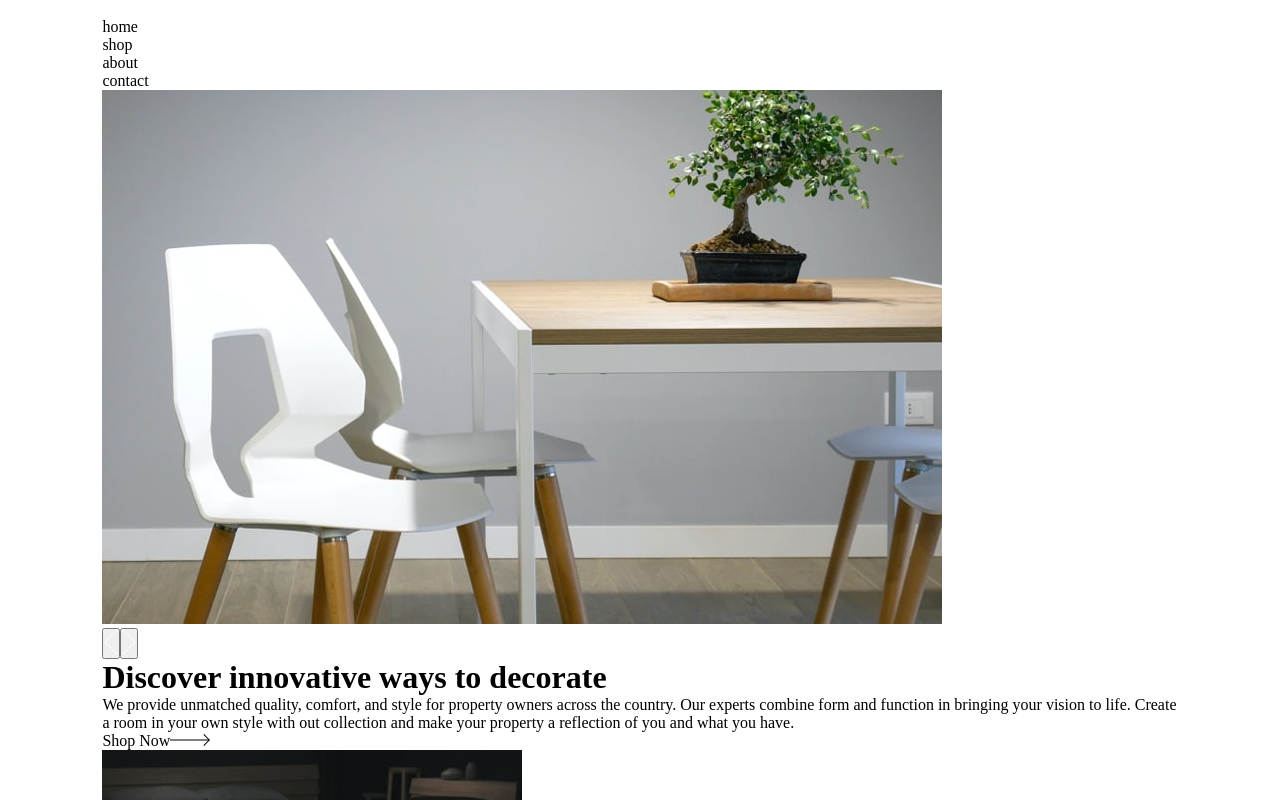
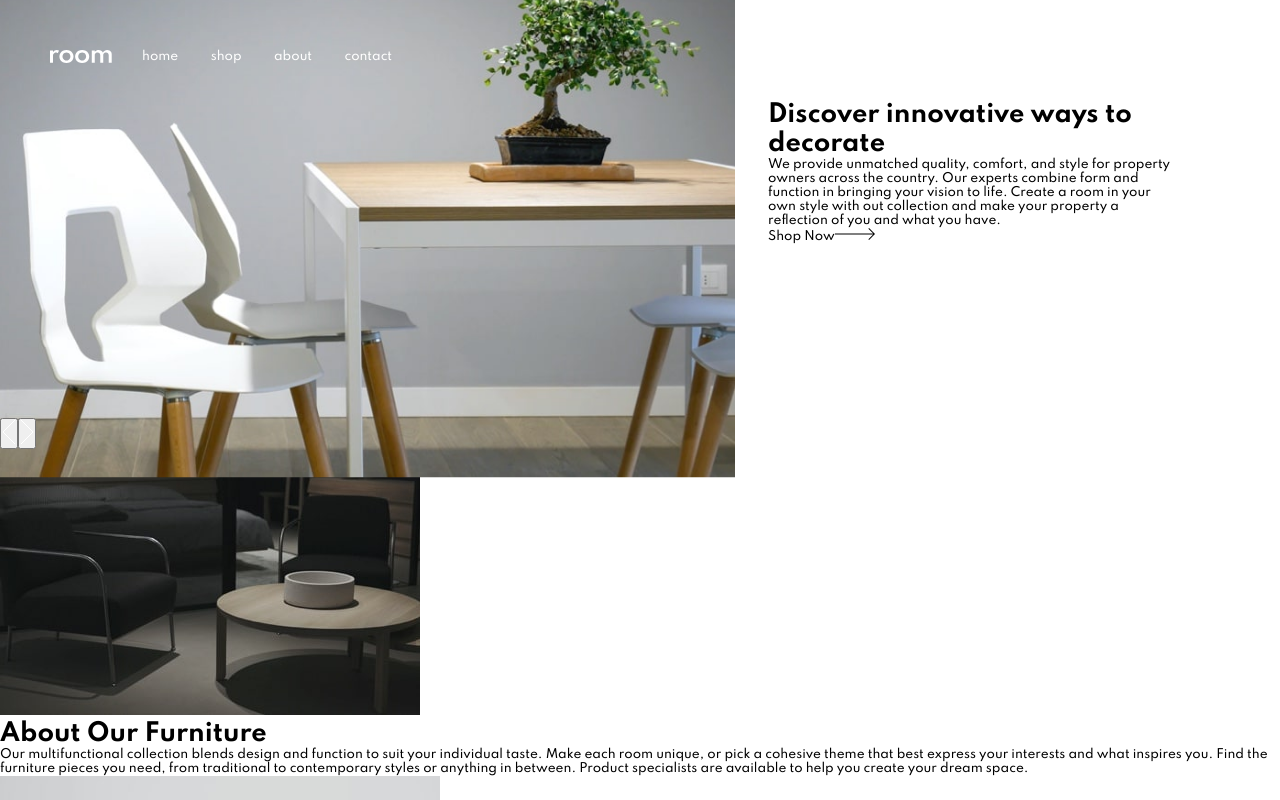
Before and after one commit to MilitusInnocent/room-homepage, a React (Create React App) app: page / in a window 1280 px wide. Shown: the top 800 px of the page. Built offline with nearby package versions, Linux system fonts and the light colour scheme.

Commit message:
navbar and header desktop

```diff
--- a/src/App.scss
+++ b/src/App.scss
@@ -1,2 +1,4 @@
 @import 'styles/header';
 @import 'styles/global';
+@import 'styles/navbar';
+@import 'styles/about';
--- a/src/styles/_global.scss
+++ b/src/styles/_global.scss
@@ -1,3 +1,11 @@
+@import url(https://fonts.googleapis.com/css2?family=Spartan:wght@500;600;700&display=swap);
+
+html {
+    overflow-x: hidden;
+    font-family: 'Spartan', sans-serif;
+    font-size: 12px;
+}
+
 * {
     box-sizing: border-box;
     margin: 0;
@@ -12,12 +20,6 @@ body {
     position: relative;
     max-width: 1900px;
     margin: 0 auto;
-    overflow-x: hidden;
-
-    & > * {
-        padding: 0 8vw;
-    }
-
 }
 
 ul {
--- a/src/styles/_header.scss
+++ b/src/styles/_header.scss
@@ -0,0 +1,27 @@
+.header {
+    position: relative;
+    display: flex;
+    justify-content: space-between;
+
+    &__image__container {
+        max-width: 100%;
+        flex: 0 0 60%;
+
+        img {
+            width: 700px;
+            transform: translateY(10px) scale(1.1);
+        }
+    }
+
+    &__textbox {
+        flex: 0 0 40%;
+        justify-content: center;
+        padding: 100px 100px 0 0;
+    }
+
+    &__pagination__arrows {
+        position: absolute;
+        bottom: 0; left: 0;
+        width: 200px;
+    }
+}
--- /dev/null
+++ b/src/styles/_navbar.scss
@@ -0,0 +1,21 @@
+.navbar {
+    display: flex;
+    justify-content: space-between;
+    position: absolute;
+    color: white;
+    padding: 50px;
+    z-index: 3;
+
+    &__links {
+        width: 250px;
+
+        .links__list {
+            display: flex;
+            justify-content: space-between;
+        }
+    }
+
+    &__logo {
+        padding: 0 30px 0 0;
+    }
+}
```
Also changed, not shown: src/styles/_about.scss (added).
